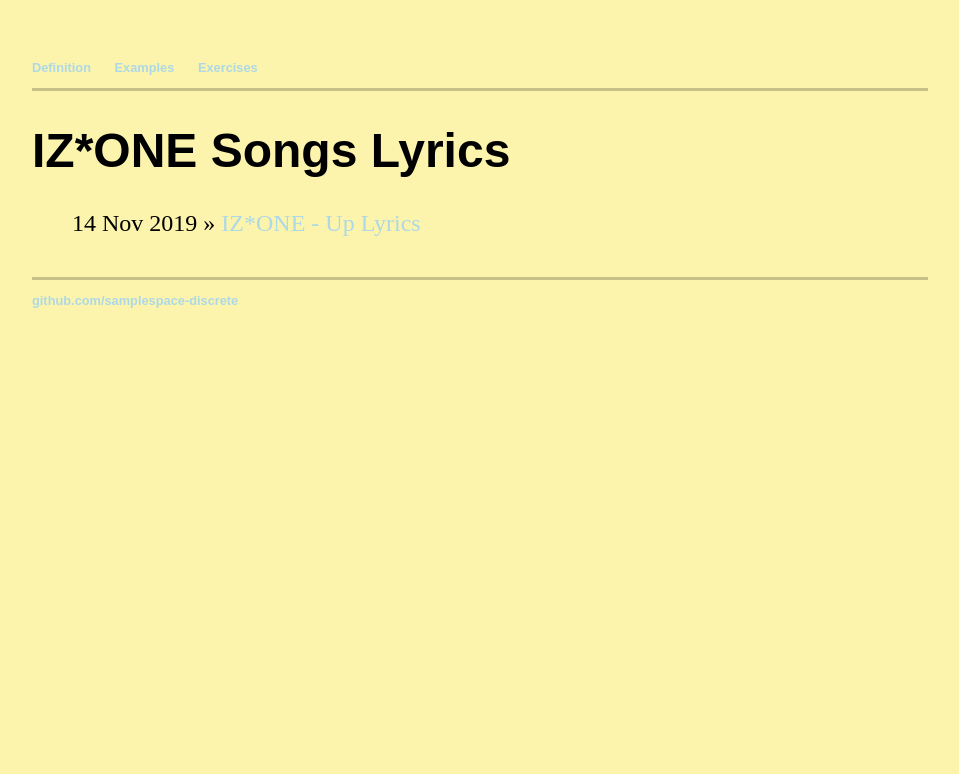
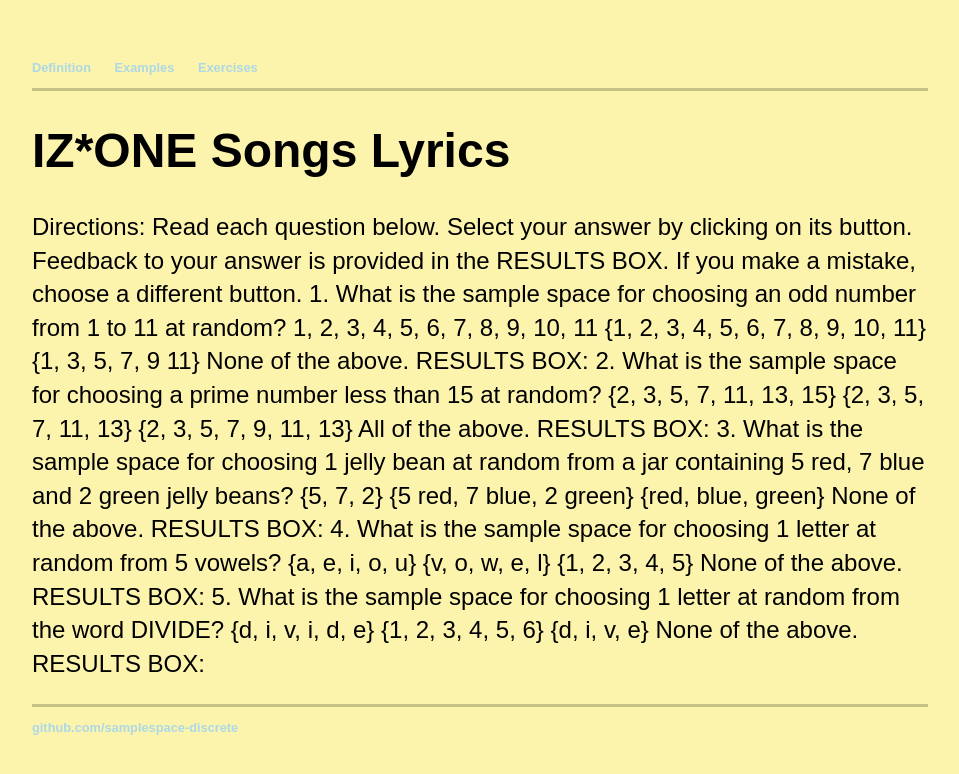
Before and after one commit to samplespace-discrete/samplespace-discrete.github.io, a Jekyll site: the page built from exercises/index.html, in a window 1280 px wide. Shown: the top 774 px of the page, without its empty margins (160-1119 px from the left). Built offline with Jekyll 4.4.1, drawn with Linux system fonts in a browser that asks for light colours.

Commit message:
Update index.html

```diff
--- a/exercises/index.html
+++ b/exercises/index.html
@@ -3,9 +3,56 @@
 title: IZ*ONE Songs Lyrics
 ---
 	<h1>{{ page.title }}</h1>
-	<ul class="posts">
+	<p>
+	Directions: Read each question below. Select your answer by clicking on its button. Feedback to your answer is provided in the RESULTS BOX. If you make a mistake, choose a different button.
 
-	  {% for post in site.posts %}
-	    <li><span>{{ post.date | date_to_string }}</span> » <a href="{{ post.url }}" title="{{ post.title }}">{{ post.title }}</a></li>
-	  {% endfor %}
-	</ul>
+1. 	What is the sample space for choosing an odd number from 1 to 11 at random?
+
+
+1, 2, 3, 4, 5, 6, 7, 8, 9, 10, 11
+{1, 2, 3, 4, 5, 6, 7, 8, 9, 10, 11}
+{1, 3, 5, 7, 9 11}
+None of the above.
+RESULTS BOX:
+
+
+2. 	What is the sample space for choosing a prime number less than 15 at random?
+
+
+{2, 3, 5, 7, 11, 13, 15}
+{2, 3, 5, 7, 11, 13}
+{2, 3, 5, 7, 9, 11, 13}
+All of the above.
+RESULTS BOX:
+
+
+3. 	What is the sample space for choosing 1 jelly bean at random from a jar containing 5 red, 7 blue and 2 green jelly beans?
+
+
+{5, 7, 2}
+{5 red, 7 blue, 2 green}
+{red, blue, green}
+None of the above.
+RESULTS BOX:
+
+
+4. 	What is the sample space for choosing 1 letter at random from 5 vowels?
+
+
+{a, e, i, o, u}
+{v, o, w, e, l}
+{1, 2, 3, 4, 5}
+None of the above.
+RESULTS BOX:
+
+
+5. 	What is the sample space for choosing 1 letter at random from the word DIVIDE?
+
+
+{d, i, v, i, d, e}
+{1, 2, 3, 4, 5, 6}
+{d, i, v, e}
+None of the above.
+RESULTS BOX:
+
+	</p>
```
